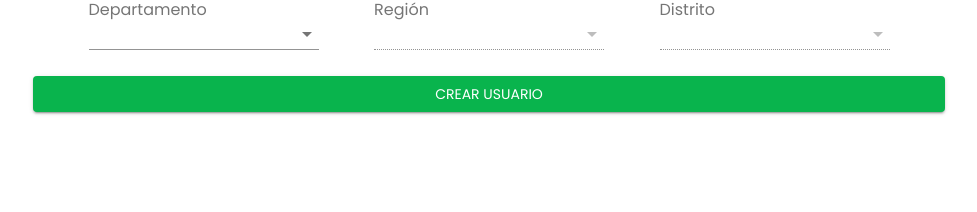
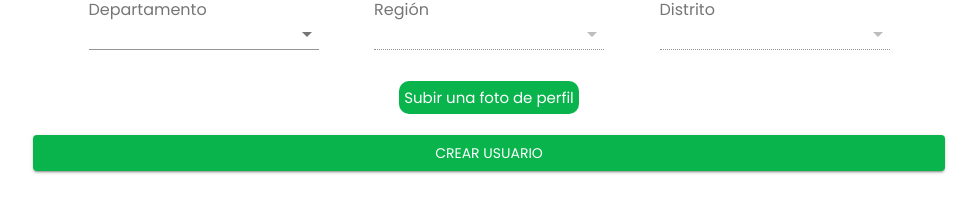
Before and after one commit to proyecto-agricultores/web-platform-advertisement, a React (Create React App) app: page /signUp in a window 1280 px wide. Shown: the part 544-756 px from the top of the page, without its empty margins (151-1128 px from the left). Built offline with nearby package versions, Linux system fonts and the light colour scheme.

Commit message:
agregar botón para subir foto de perfil

```diff
--- a/src/components/AdInfoForm/AdInfoForm.js
+++ b/src/components/AdInfoForm/AdInfoForm.js
@@ -1,13 +1,13 @@
 import React, { useState } from "react";
 import { makeStyles } from "@material-ui/core/styles";
-import { Formik, Form, ErrorMessage } from "formik";
+import { Formik, Form } from "formik";
 import * as Yup from "yup";
 
 import "./AdInfoForm.css";
 import FormikControl from "../Formik/FormikControl";
 import useButtonStyles from "../../styles/useButtonStyles";
 import useGlobalStyles from "../../styles/useGlobalStyles";
-import TextError from "../Formik/TextError";
+import File from "../Formik/File";
 
 const useStyles = makeStyles((theme) => ({
   title: {
@@ -27,7 +27,6 @@ function AdInfoForm() {
   const globalStyles = useGlobalStyles();
 
   const [isLoading, setIsLoading] = useState(false);
-  let fileRef = "";
 
   const initialValues = {
     name: "",
@@ -72,25 +71,7 @@ function AdInfoForm() {
             </div>
             <div className="ad-info-form-image">
               <h3 className={classes.title}>Imagen</h3>
-              <input
-                id="file"
-                name="file"
-                type="file"
-                onChange={(event) => {
-                  formik.setFieldValue("file", event.currentTarget.files[0]);
-                }}
-                className="image-control"
-                ref={(file) => (fileRef = file)}
-              />
-              <button
-                onClick={() => fileRef.click()}
-                type="button"
-                className={buttonStyles.submitButton}
-              >
-                Subir una imagen
-              </button>{" "}
-              {formik.values.file && formik.values.file.name}
-              <ErrorMessage component={TextError} name={"file"} />
+              <File formik={formik} text="Subir foto del anuncio" />
             </div>
             <div className={globalStyles.center}>
               <button
--- /dev/null
+++ b/src/components/Formik/File.js
@@ -0,0 +1,35 @@
+import React from "react";
+import TextError from "../Formik/TextError";
+import useButtonStyles from "../../styles/useButtonStyles";
+import { ErrorMessage } from "formik";
+
+const File = (props) => {
+  const buttonStyles = useButtonStyles();
+  let fileRef = "";
+
+  return (
+    <div>
+      <input
+        id="file"
+        name="file"
+        type="file"
+        onChange={(event) => {
+          props.formik.setFieldValue("file", event.currentTarget.files[0]);
+        }}
+        className="image-control"
+        ref={(file) => (fileRef = file)}
+      />
+      <button
+        onClick={() => fileRef.click()}
+        type="button"
+        className={buttonStyles.submitButton}
+      >
+        {props.text}
+      </button>{" "}
+      {props.formik.values.file && props.formik.values.file.name}
+      <ErrorMessage component={TextError} name={"file"} />
+    </div>
+  );
+};
+
+export default File;
--- a/src/views/SignUp/SignUp.js
+++ b/src/views/SignUp/SignUp.js
@@ -2,13 +2,14 @@ import React, { useState } from "react";
 import { makeStyles } from "@material-ui/core/styles";
 import { Box, Container, Grid, Snackbar, Typography } from "@material-ui/core";
 import MuiAlert from "@material-ui/lab/Alert";
-import Textfield from "../../components/Formik/TextField";
-import Button from "../../components/Formik/Button";
 import MuiPhoneNumber from "material-ui-phone-number";
 import { Formik, Form } from "formik";
 import * as Yup from "yup";
 
 import LocationForm from "../../components/AdLocationDropdown/LocationForm";
+import Textfield from "../../components/Formik/TextField";
+import Button from "../../components/Formik/Button";
+import File from "../../components/Formik/File";
 
 function Alert(props) {
   return <MuiAlert elevation={6} variant="filled" {...props} />;
@@ -68,9 +69,18 @@ const FORM_VALIDATION = Yup.object().shape(
     password: Yup.string().required("Campo requerido"),
     dni: dniOrRucValidation("dni"),
     ruc: dniOrRucValidation("ruc"),
+    file: Yup.mixed()
+      .required("Campo requerido")
+      .test(
+        "fileType",
+        "Archivo no soportado",
+        (value) => value && SUPPORTED_FORMATS.includes(value.type)
+      ),
   },
   ["dni", "ruc"]
 );
+
+const SUPPORTED_FORMATS = ["image/jpg", "image/jpeg", "image/gif", "image/png"];
 
 const SignUp = () => {
   const classes = useStyles();
@@ -179,6 +189,9 @@ const SignUp = () => {
                         </Snackbar>
                       </Grid>
                       <Grid item xs={12} container justify="center">
+                        <File formik={formik} text="Subir una foto de perfil" />
+                      </Grid>
+                      <Grid item xs={12} container justify="center">
                         <Button>CREAR USUARIO</Button>
                       </Grid>
                     </Grid>
```
